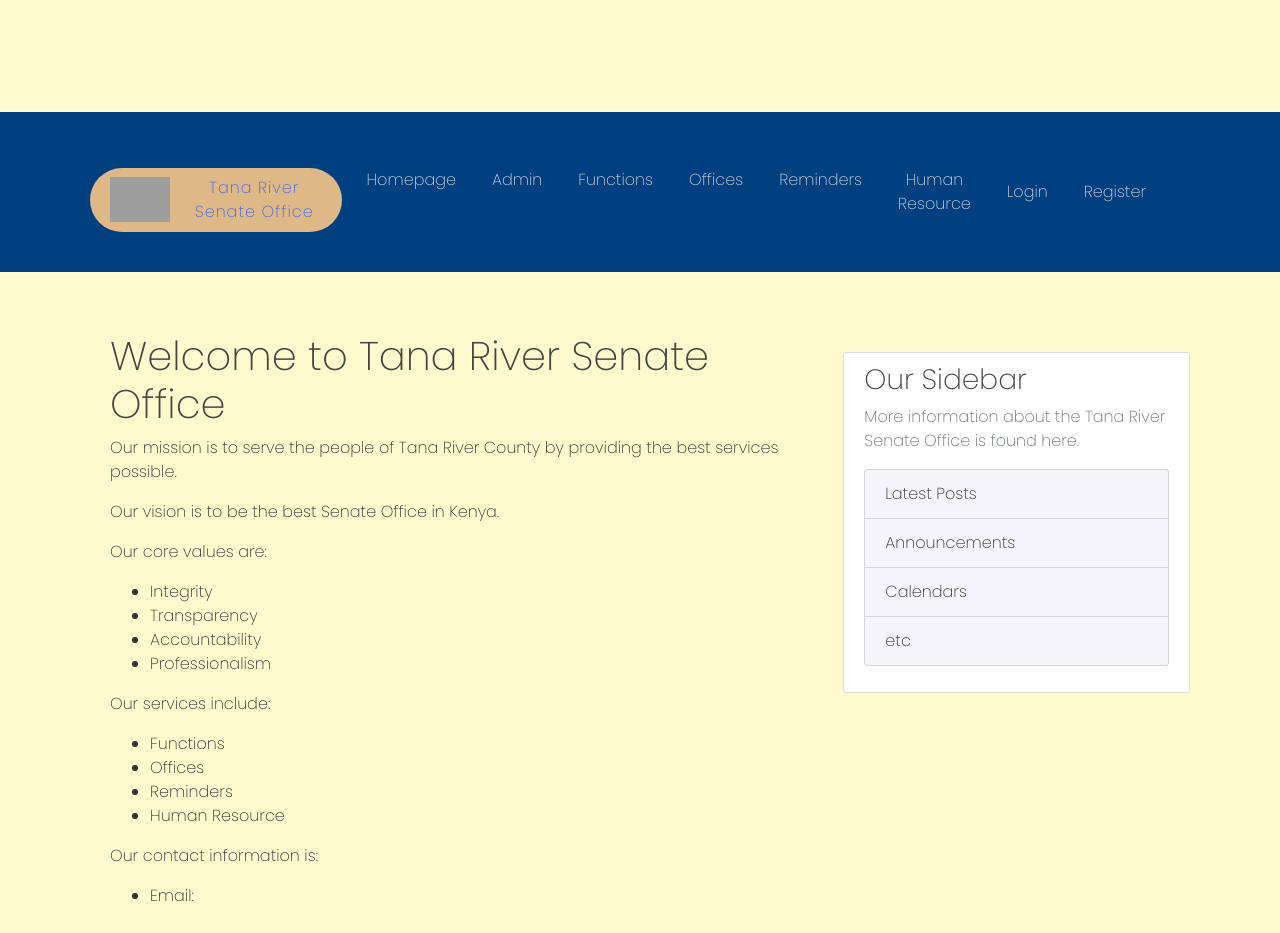
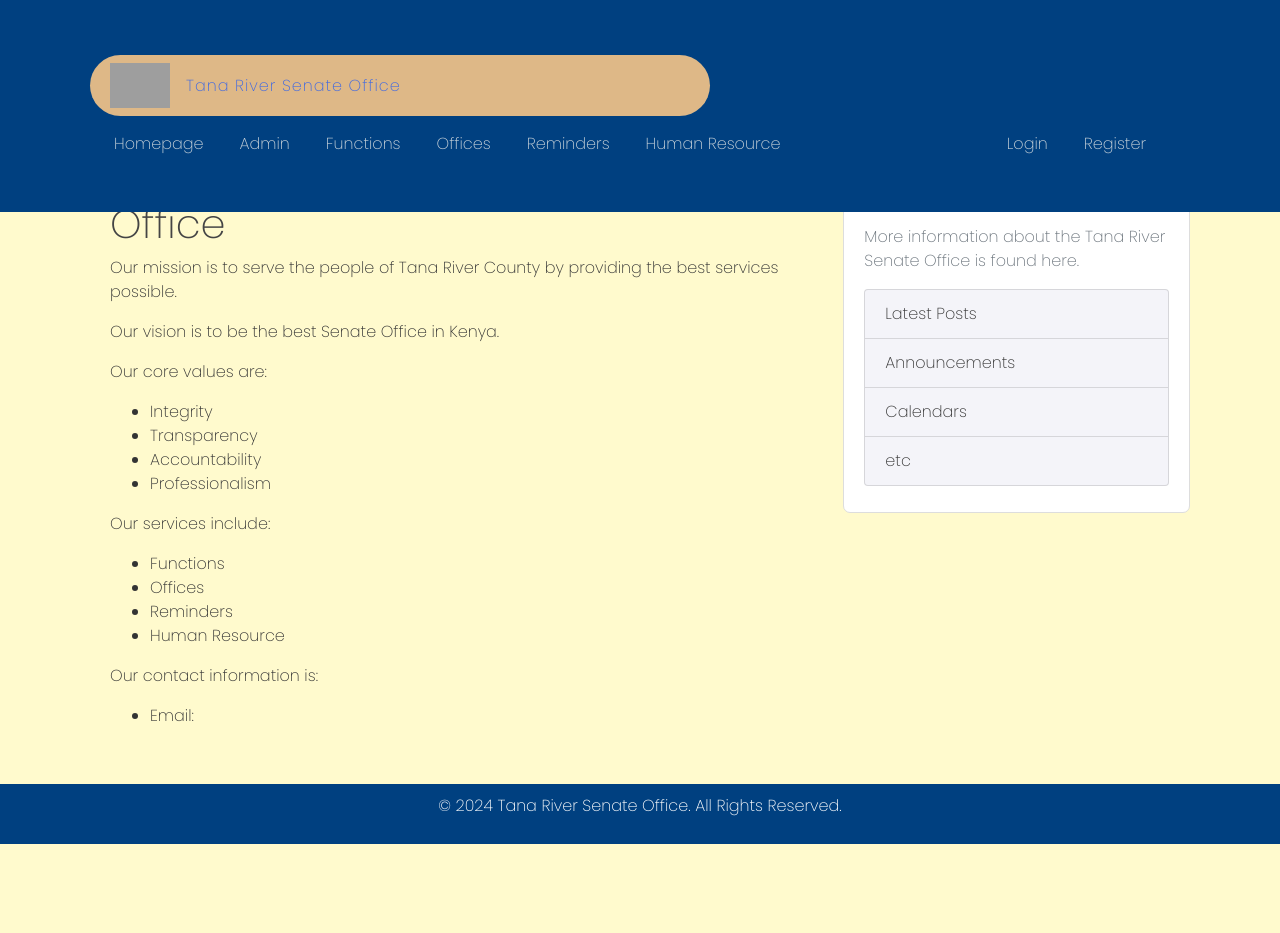
Before and after one commit to Isiji/Tana-R, a Flask app: page / in a window 1280 px wide. Shown: the top 933 px of the page. After the commit the page ends 844 px from the top, so only its background shows below. Run offline with Flask 3, Linux system fonts and the light colour scheme; parts of the project's set-up code (start-up, migrations or seed data) failed here and were passed over; grey boxes are pictures that could not be loaded.

Commit message:
changing css

```diff
--- a/Tana/static/styles/main.css
+++ b/Tana/static/styles/main.css
@@ -5,7 +5,7 @@ body {
     font-family: 'Poppins', Arial, sans-serif;
     background: lemonchiffon;
     color: #333;
-    margin-top: 7rem;
+    margin-top: 7rem; /* Adjusted to account for the fixed header */
 }
 
 h1, h2, h3, h4, h5, h6 {
@@ -19,6 +19,10 @@ h1, h2, h3, h4, h5, h6 {
     padding: 20px 0;
     text-align: center;
     margin-bottom: 20px;
+    position: fixed;
+    top: 0;
+    width: 100%;
+    z-index: 1000; /* Ensure it stays on top */
 }
 
 .site-header .navbar {
@@ -81,7 +85,7 @@ h1, h2, h3, h4, h5, h6 {
     background: #fff;
     padding: 10px 20px;
     border: 1px solid #dddddd;
-    border-radius: 3px;
+    border-radius: 7px;
     margin-top: 40px; /* Lowering the sidebar */
     margin-bottom: 20px;
 }
@@ -136,16 +140,8 @@ footer {
     color: black;
 }
 
-/* Content Styles */
-.content {
-    position: relative;
-    width: 100%;
-    display: flex;
-    justify-content: space-between;
-    align-items: center;
-}
-
-.content .textBox {
+/* Additional content styles */
+.textBox {
     position: relative;
     max-width: 620px;
 }
```
